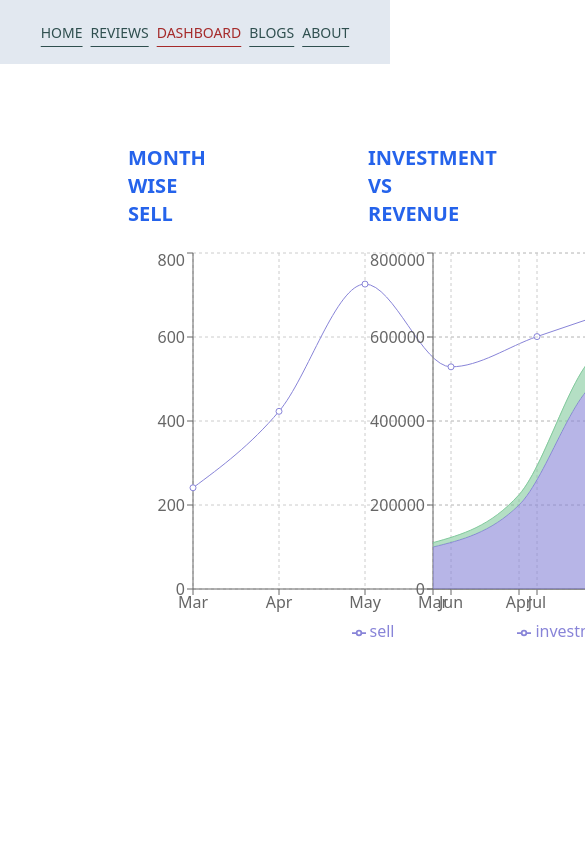
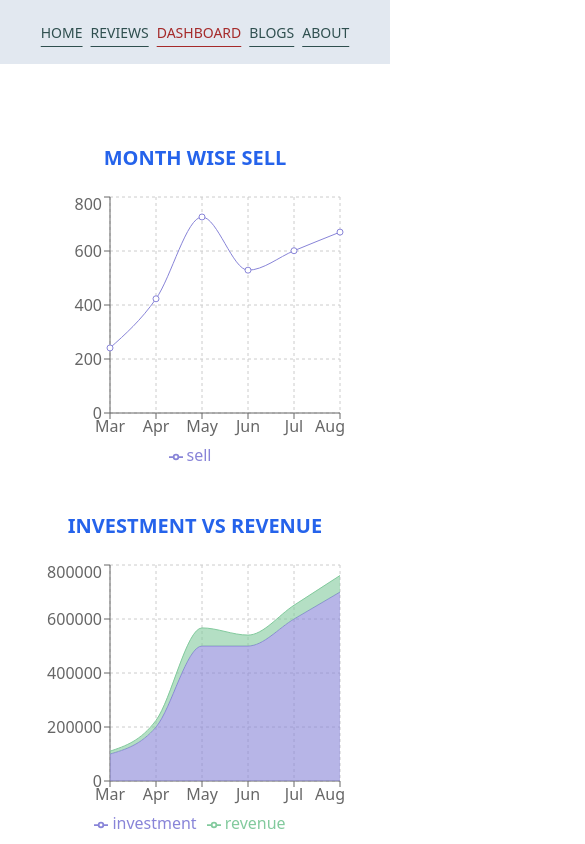
Before and after one commit to neel123go/-product-analysis, a React (Create React App) app: page /dashboard in a window 390 px wide. Shown: the top 844 px of the page, 585 px wide, since content can reach past the window. Built offline with nearby package versions, Linux system fonts and the light colour scheme.

Commit message:
dashboard page responsive done

```diff
--- a/src/components/Dashboard/Dashboard.js
+++ b/src/components/Dashboard/Dashboard.js
@@ -1,5 +1,5 @@
 import React, { useEffect, useState } from 'react';
-import { Area, AreaChart, CartesianGrid, Legend, Line, LineChart, Tooltip, XAxis, YAxis } from 'recharts';
+import { Area, AreaChart, CartesianGrid, Legend, Line, LineChart, ResponsiveContainer, Tooltip, XAxis, YAxis } from 'recharts';
 
 const Dashboard = () => {
     const [data, setData] = useState([]);
@@ -10,12 +10,13 @@ const Dashboard = () => {
             .then(data => setData(data));
     }, []);
     return (
-        <div className='mt-20 grid grid-cols-2 px-32 gap-60'>
-            <div className='line-chart'>
+        <div className='mt-20 grid grid-cols-1 lg:grid-cols-2 xl:px-32 gap-10 xl:gap-60'>
+            <div>
                 <h2 className='text-blue-600 mb-5 text-xl font-semibold'>MONTH WISE SELL</h2>
                 <LineChart
-                    width={500}
-                    height={400}
+                    className='mx-auto'
+                    width={300}
+                    height={280}
                     data={data}
                 >
                     <CartesianGrid strokeDasharray="3 3" />
@@ -25,12 +26,14 @@ const Dashboard = () => {
                     <Legend />
                     <Line type="monotone" dataKey="sell" stroke="#8884d8" activeDot={{ r: 8 }} />
                 </LineChart>
+
             </div>
-            <div className='bar-chart'>
+            <div>
                 <h2 className='text-blue-600 mb-5 text-xl font-semibold'>INVESTMENT VS REVENUE</h2>
                 <AreaChart
-                    width={500}
-                    height={400}
+                    className='mx-auto'
+                    width={300}
+                    height={280}
                     data={data}
                 >
                     <CartesianGrid strokeDasharray="3 3" />
```
